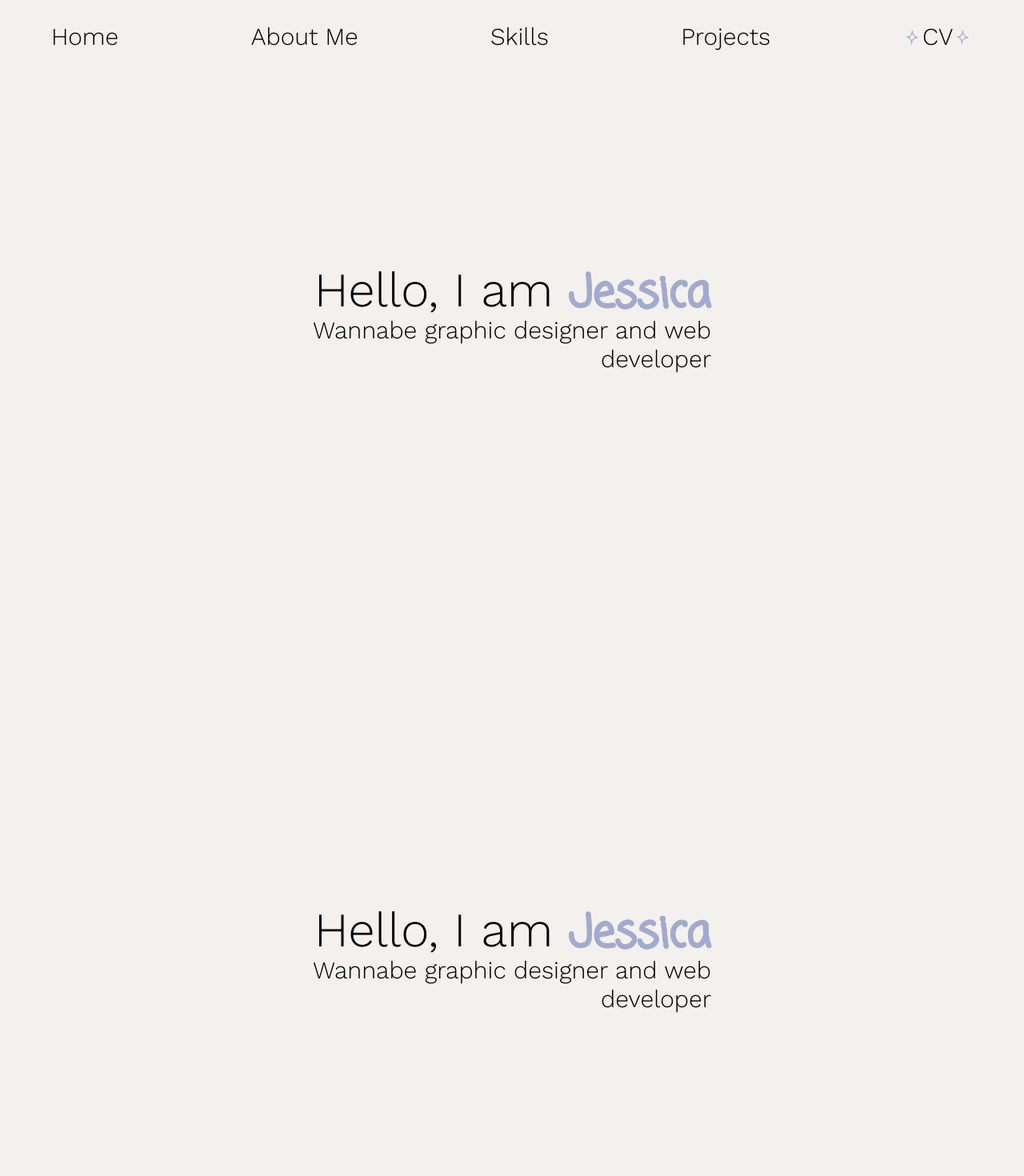
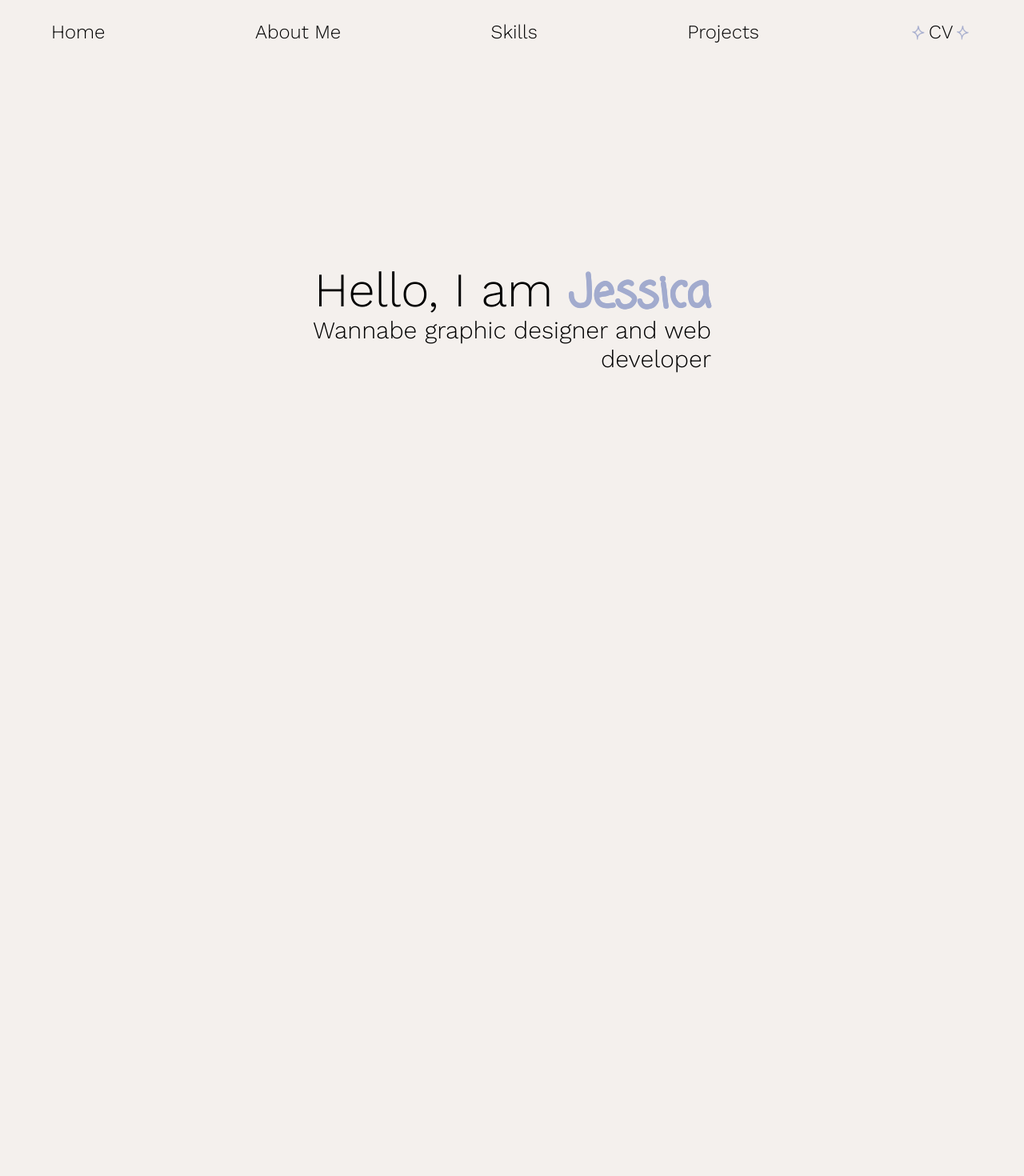
Before and after one commit to JessicaDinova/PortfolioWebsite, a SvelteKit app: page / in a window 1280 px wide. Shown: the top 1470 px of the page at 80% size. After the commit the page ends 800 px from the top, so only its background shows below. Built offline with nearby package versions, Linux system fonts and the light colour scheme.

Commit message:
added more boilerplates and made the styling of home page applied to every other child

```diff
--- a/src/routes/+page.svelte
+++ b/src/routes/+page.svelte
@@ -1,22 +1,21 @@
 <script>
+  import cv from "$lib/assets/cv/cv.pdf"
   import star from "$lib/assets/stars/starOne.png";
   import Home from "$lib/components/Home.svelte";
 </script>
 
-<nav
-  class="w-full items-center fixed z-10 text-3xl justify-between flex px-16 py-7 font-light"
->
+<nav class="w-full items-center fixed z-10 text-2xl justify-between flex px-16 py-6 font-light bg-cream-100">
   <a href="#home">Home</a>
   <a href="#about">About Me</a>
   <a href="#skills">Skills</a>
   <a href="#projects">Projects</a>
-  <a class="flex flex-row items-center" href="/">
+  <a class="flex flex-row items-center" target="_blank" href="{cv}">
     <img class="h-8" src={star} alt="star"/>CV
-    <img class="h-8" src={star} alt="star"/></a
-  >
+    <img class="h-8" src={star} alt="star"/>
+  </a>
 </nav>
 
-<div class="flex flex-col">
+<div class=" *:even:bg-coal-100 *:snap-start flex flex-col w-screen h-screen snap-y snap-proximity overflow-y-scroll">
   <div id="home">
     <Home />
   </div>
--- a/src/routes/layout.css
+++ b/src/routes/layout.css
@@ -7,7 +7,7 @@
   --font-drawn: "Coming Soon";
 
   --color-cream-100: #F4F0ED;
-  --color-screen-100: #313131;
+  --color-coal-100: #313131;
   --color-lavander-100: #A2ABCE;
   --color-lavander-200: #737C9D;
 
```
Also changed, not shown: src/lib/components/About.svelte (added), src/lib/components/Projects.svelte (added), src/lib/components/Skills.svelte (added), 1 other file (tests, documents, lock files or other folders).
